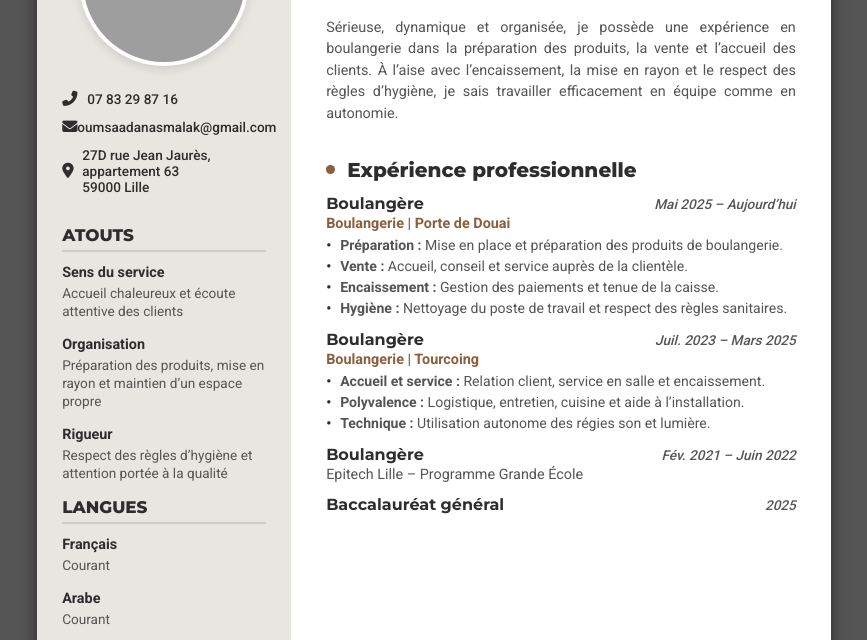
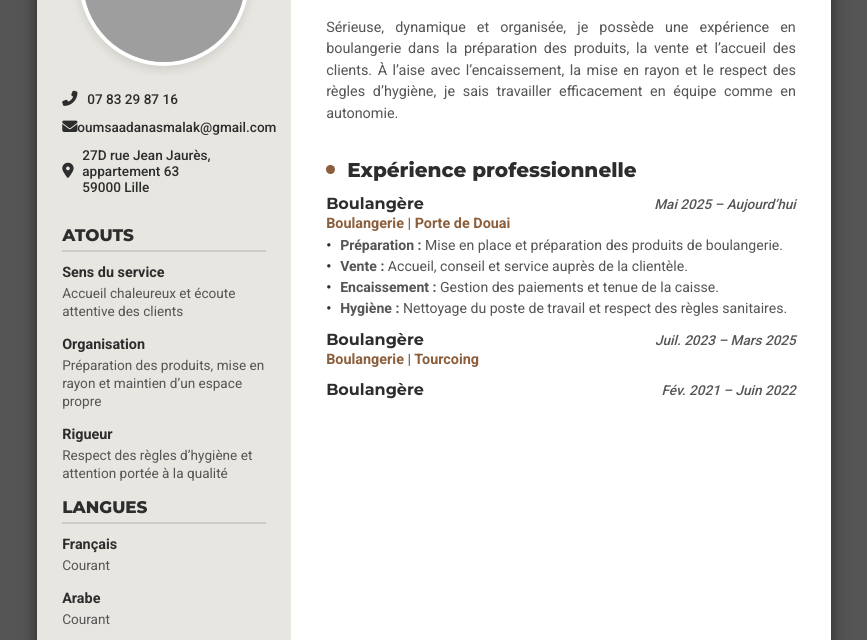
Before and after one commit to Cociska/Portfolio, a plain HTML site: page cv.html in a window 1280 px wide. Shown: the part 154-794 px from the top of the page, without its empty margins (206-1073 px from the left). Drawn offline with Linux system fonts and the light colour scheme; grey boxes are pictures that could not be loaded.

Commit message:
adding a new test

```diff
--- a/cv.html
+++ b/cv.html
@@ -392,13 +392,6 @@
                         <span class="item-date">Juil. 2023 – Mars 2025</span>
                     </div>
                     <div class="item-sub">Boulangerie | Tourcoing</div>
-                    <div class="item-desc">
-                        <ul>
-                            <li><strong>Accueil et service :</strong> Relation client, service en salle et encaissement.</li>
-                            <li><strong>Polyvalence :</strong> Logistique, entretien, cuisine et aide à l’installation.</li>
-                            <li><strong>Technique :</strong> Utilisation autonome des régies son et lumière.</li>
-                        </ul>
-                    </div>
                 </div>
 
                 <div class="item">
@@ -406,13 +399,6 @@
                         <span class="item-title">Boulangère</span>
                         <span class="item-date">Fév. 2021 – Juin 2022</span>
                     </div>
-                    <div style="font-size:0.9rem; color:#555;">Epitech Lille – Programme Grande École</div>
-                </div>
-                <div class="item">
-                    <div class="item-header">
-                        <span class="item-title">Baccalauréat général</span>
-                        <span class="item-date">2025</span>
-                    </div>
                 </div>
             </section>
         </main>
```
